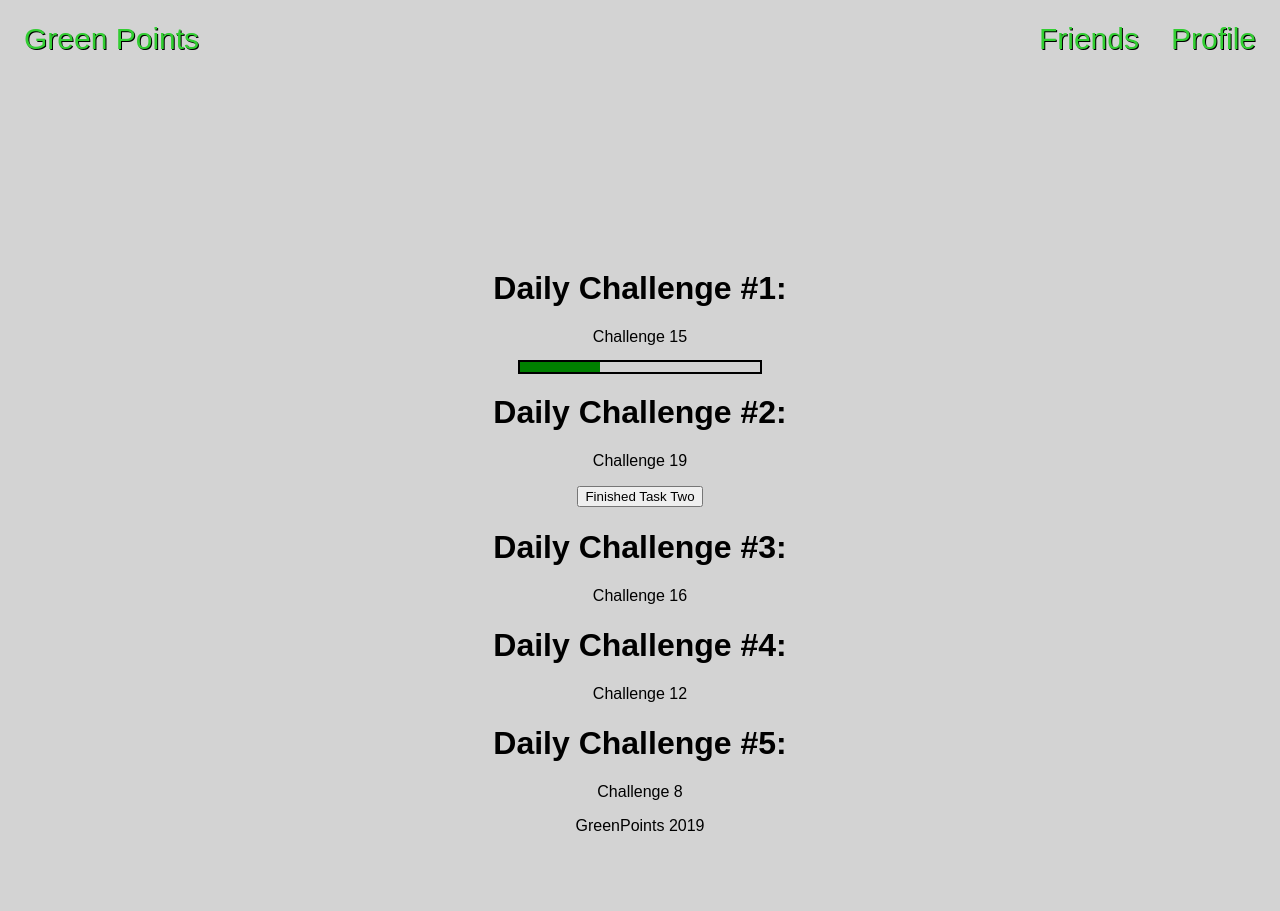
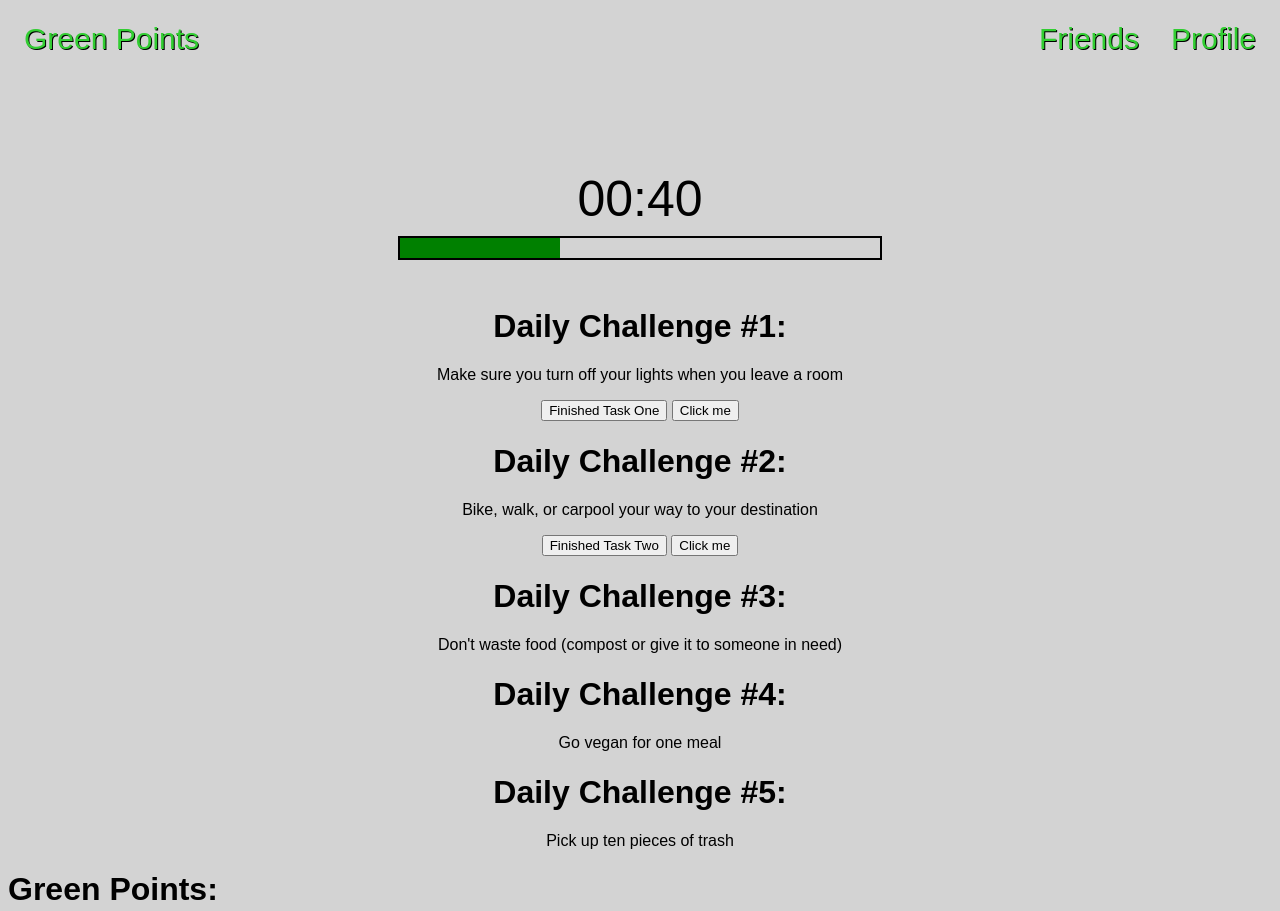
Before and after one commit to rohan-bansal/GreenPoints, a plain HTML site: page index.html in a window 1280 px wide. Shown: the top 911 px of the page. Before the commit the page ends 851 px from the top, so only its background shows below. Drawn offline with Linux system fonts and the light colour scheme.

Commit message:
Add files via upload

```diff
--- a/index.html
+++ b/index.html
@@ -17,36 +17,64 @@
       <a href="#friends" class="navRight">Friends</a>
     </div>
 
-    <h1></h1>
+    <p id="timer">00:00</p>
+    <script>timer();</script>
+    <div class="challengebar">
+        <div id="challengeprogress"> </div>
+        <script>move();</script>
+    </div>
+    <div class="challenges">
 
-    <div class="challenges">
       <h1>Daily Challenge #1:</h1>
-      <p id="challenge1"></p>
-      <script> generateChallenge();</script>
-        <div class="challengebar">
-          <div id="challengeprogress"> </div>
-          <script>move();</script>
-        </div>
+      <p id="challenge1" class="challegnenumbers"></p>
+      <p id="point"></p>
+
+      <button type="checkbox" id="finishButtonOne" class="finishButton">Finished Task One</button>
+      <button onClick="greenPoints++;updateClickCount();">Click me</button>
 
       <h1 class="dailyChallenge">Daily Challenge #2:</h1>
-      <p id="challenge2"></p>
-      <script> generateChallenge();</script>
-      <button type="checkbox" id="finishButtonOne" class="finishButton">Finished Task Two</button>
+      <p id="challenge2" class="challegnenumbers"></p>
+
+      <button type="checkbox" id="finishButtonTwo" class="finishButton">Finished Task Two</button>
+      <button onClick="greenPoints++;updateClickCount();">Click me</button>
 
       <h1 class="dailyChallenge">Daily Challenge #3:</h1>
-      <p id="challenge3"></p>
-      <script> generateChallenge();</script>
+      <p id="challenge3" class="challegnenumbers"></p>
+
 
       <h1 class="dailyChallenge">Daily Challenge #4:</h1>
-      <p id="challenge4"></p>
-      <script> generateChallenge();</script>
+      <p id="challenge4" class="challegnenumbers"></p>
+
 
       <h1 class="dailyChallenge">Daily Challenge #5:</h1>
-      <p id="challenge5"></p>
-      <script> generateChallenge();</script>
+      <p id="challenge5" class="challegnenumbers"></p>
+
+
+      <div id="clickCount"></div>
+      </div>
+
+      <script> generateChallenge3();</script>
+
+
+
+    <div class="greenPoints">
+      <h1>Green Points:</h1>
+      <h1 id="points" onclick=realGreenPoints()></h1>
+
+
+
+
+
 
     </div>
   </body>
+
+
+
+
+
+
+
 
   <footer>
     <p>GreenPoints 2019</p>
--- a/script.js
+++ b/script.js
@@ -1,48 +1,54 @@
 
 var buttonElem = document.querySelector('#finishButton');
-var challengeOne = document.getElementById('challengeOne');
-var challengeTwo = document.getElementById('challengeTwo');
-var challengeThree = document.getElementById('challengeThree');
+var buttonElemBetter = document.getElementsByClassName('finishButton');
+var challengeOne = document.getElementById('challenge1');
+var challengeTwo = document.getElementById('challenge2');
+var challengeThree = document.getElementById('challenge3');
 var challenges = document.getElementsByClassName('challenges');
-let greenPoints = 0;
-
- buttonElem.addEventListener("click", () => {
-  greenPoints++;
-
-});
+var pointsText = document.getElementById('points');
+var finishButtOne = document.getElementById('finishButtonOne');
+var greenPoints = 0;
 
 
-function buttonStrike() {
 
-
-  /*
-  event listener--
-  and getelementbyid--
-  give the h1 an id--
-  in the js getelementbyid and assign it to a variable--
-  then use .innerHTML
-  to change it if the event is triggered
-  "click" event
-*/
+function updateClickCount() {
+  document.getElementById("clickCount").innerHTML = greenPoints;
 }
 
 function move() {
     var id = document.getElementById("challengeprogress");
     var d = new Date();
     var second = d.getSeconds();
-    var width = second * 4;
+    var width = second * 8;
     id.style.width = width + "px";
-    var interval = setInterval(change, 1000)
+    var interval = setInterval(change, 125)
     function change(){
-        if (width >= 240){
+        if (width >= 480){
+            id.style.width = 480 + "px";
             clearInterval(interval);
             move();
-            generateChallenge();
+            generateChallenge3();
+            timer();
         }
-            width += 4 ;
+             timer();
+            width += 1;
+            if (width > 480){
+                width = 480;
+            }
             id.style.width = width + "px";
     }
   }
+
+  function timer(){
+      var id = document.getElementById("timer");
+      var d = new Date();
+      var second = 60 - d.getSeconds() + "";
+      if (second < 10){
+          second = "0" + second;
+      }
+      document.getElementById("timer").innerHTML = "00:" + second;
+  }
+
 
 function generateChallenge() {
 
@@ -81,3 +87,55 @@ function generateChallenge() {
   document.getElementById("challenge5").innerHTML = randomItem5;
 
 }
+
+function generateChallenge3(){
+    var myArray = [
+        "Avoid single-use products, resort to reusable items",
+        "Make sure you turn off your lights when you leave a room" ,
+        "Bike, walk, or carpool your way to your destination" ,
+        "Don't waste food (compost or give it to someone in need)" ,
+        "Go vegan for one meal" ,
+        "Pick up ten pieces of trash" ,
+        "Save electricity by using natural lighting" ,
+        "Limit your water usage, re-use your water (from handwashing, showering, etc.) to water some plants" ,
+        "Support sustainable businesses" ,
+        "Inform someone about sustainability and or this website" ,
+        "Hang clothes to dry instead of using the dryer" ,
+        "Create a detailed shopping list that will avoid excess food and plastic",
+        "Take a cold shower" ,
+        "Convince someone to go vegetarian for a day" ,
+        "Install energy-efficient appliances." ,
+        "Donate or resell 6 unwanted item" ,
+        "Volunteer in an organization’s cleaning event" ,
+        "Plant something to offset your carbon footprint" ,
+        "Avoid buying clothes that were produced from fast fashion (i.e don’t buy “Made in China” products)" ,
+        "Boycott products that endanger wildlife."
+    ];
+
+    var d = new Date();
+    var seed = (d.getMinutes() * d.getHours());
+    while(seed > 19){
+        seed = seed - 20;
+    }
+    if (seed < 1){
+        seed = 1;
+    }
+    document.getElementById("challenge1").innerHTML = myArray[seed++];
+     if (seed > 19){
+         seed = 1;
+     }
+    document.getElementById("challenge2").innerHTML = myArray[seed++];
+    if (seed > 19){
+        seed = 1;
+    }
+    document.getElementById("challenge3").innerHTML = myArray[seed++];
+    if (seed > 19){
+        seed = 1;
+    }
+    document.getElementById("challenge4").innerHTML = myArray[seed++];
+    if (seed > 19){
+        seed = 1;
+    }
+    document.getElementById("challenge5").innerHTML = myArray[seed++];
+
+}
--- a/styling.css
+++ b/styling.css
@@ -27,21 +27,33 @@ footer {
 }
 
 .challenges {
-  margin-top: 200px;
+  margin-top: 50px;
   text-align: center;
+}
+
+.challengenumbers {
+  font-size: 35px;
 }
 
 .challengebar {
   margin: 0 auto;
-  width: 240px;
-  height: 10px;
+  width: 480px;
+  height: 20px;
   outline: 2px solid black;
 }
 
 #challengeprogress{
+  margin-top: 10px;
   width: 1px;
-  height: 10px;
+  height: 20px;
   background-color: green;
+}
+
+#timer {
+  padding-top: 100px;
+  margin: 0 auto;
+  font-size: 50px;
+  text-align: center;
 }
 
 .nav a:hover{
```
